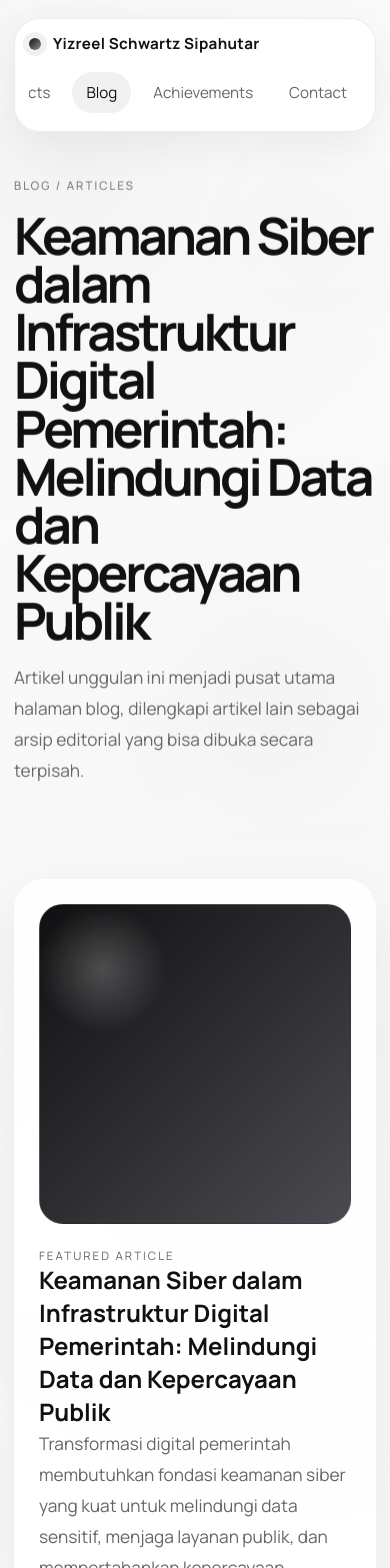
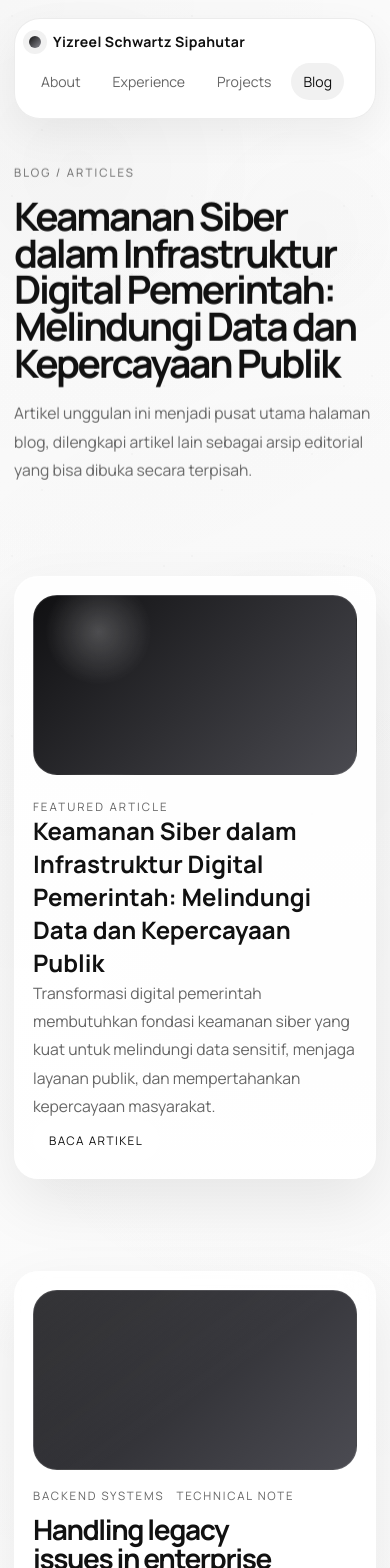
Before and after one commit to codenameyizzz/yizzzrl_portfolio, a React (Vite) app: page /blog in a window 390 px wide. Shown: the top 1568 px of the page. Built offline with nearby package versions, Linux system fonts and the light colour scheme.

Commit message:
mobile responsive

```diff
--- a/src/styles/main.css
+++ b/src/styles/main.css
@@ -76,6 +76,10 @@ a {
   text-decoration: none;
 }
 
+img {
+  max-width: 100%;
+}
+
 p,
 h1,
 h2,
@@ -117,6 +121,7 @@ dd {
   gap: 12px;
   font-weight: 700;
   letter-spacing: 0.02em;
+  min-width: 0;
 }
 
 .brand-mark {
@@ -129,6 +134,8 @@ dd {
 
 .brand-text {
   font-size: 0.95rem;
+  line-height: 1.3;
+  text-wrap: balance;
 }
 
 .site-nav {
@@ -137,6 +144,7 @@ dd {
   gap: 8px;
   flex-wrap: wrap;
   justify-content: flex-end;
+  min-width: 0;
 }
 
 .site-nav a {
@@ -272,6 +280,7 @@ main {
   border: 1px solid transparent;
   font-weight: 700;
   transition: transform 180ms ease, background-color 180ms ease, border-color 180ms ease;
+  text-align: center;
 }
 
 .button:hover {
@@ -760,6 +769,7 @@ main {
   border: 1px solid rgba(255, 255, 255, 0.12);
   box-shadow: var(--shadow);
   backdrop-filter: blur(18px);
+  min-width: 0;
 }
 
 .featured-article-thumb,
@@ -828,6 +838,7 @@ main {
   box-shadow: var(--shadow);
   backdrop-filter: blur(16px);
   transition: transform 220ms ease, border-color 220ms ease, background-color 220ms ease;
+  min-width: 0;
 }
 
 .blog-entry:hover {
@@ -853,6 +864,7 @@ main {
   line-height: 1.03;
   letter-spacing: -0.05em;
   margin-bottom: 10px;
+  text-wrap: balance;
 }
 
 .blog-entry p {
@@ -1405,6 +1417,7 @@ main {
   border: 1px solid rgba(17, 17, 17, 0.08);
   font-weight: 700;
   transition: transform 180ms ease, background-color 180ms ease;
+  overflow-wrap: anywhere;
 }
 
 .contact-links a:hover {
@@ -1606,7 +1619,7 @@ main {
 
 @media (max-width: 760px) {
   :root {
-    --container: min(100vw - 28px, 100%);
+    --container: min(calc(100vw - 28px), 100%);
   }
 
   .site-header {
@@ -1615,6 +1628,7 @@ main {
     padding: 14px;
     align-items: flex-start;
     flex-direction: column;
+    gap: 12px;
   }
 
   .site-nav {
@@ -1622,11 +1636,34 @@ main {
     overflow-x: auto;
     flex-wrap: nowrap;
     padding-bottom: 4px;
+    justify-content: flex-start;
+    -webkit-overflow-scrolling: touch;
+    scrollbar-width: none;
+    scroll-padding-inline: 4px;
+  }
+
+  .site-nav::-webkit-scrollbar {
+    display: none;
+  }
+
+  .site-nav a {
+    flex: 0 0 auto;
+    font-size: 0.88rem;
+    padding: 9px 12px;
+  }
+
+  .brand {
+    width: 100%;
+  }
+
+  .brand-text {
+    font-size: 0.88rem;
   }
 
   .hero {
     min-height: auto;
     padding-top: 20px;
+    gap: 22px;
   }
 
   .hero-copy h1 {
@@ -1634,18 +1671,43 @@ main {
     font-size: clamp(2.7rem, 13vw, 4rem);
   }
 
+  .hero-text,
+  .page-intro,
+  .article-body p,
+  .detail-card p,
+  .contact-panel p {
+    font-size: 0.98rem;
+    line-height: 1.8;
+  }
+
+  .hero-actions {
+    display: grid;
+    grid-template-columns: 1fr;
+    gap: 12px;
+  }
+
+  .button {
+    width: 100%;
+  }
+
   .page-hero h1,
   .detail-card h2 {
     max-width: 100%;
   }
 
+  .page-hero,
+  .article-hero {
+    min-height: auto;
+  }
+
   .hero-stage {
     gap: 16px;
   }
 
   .profile-card,
   .social-card {
-    width: min(100%, 220px);
+    width: 100%;
+    max-width: none;
   }
 
   .stack-logo-grid {
@@ -1670,6 +1732,7 @@ main {
 
   .award-card {
     flex-basis: min(300px, 86vw);
+    width: min(300px, 86vw);
   }
 
   .stack-logo-item {
@@ -1695,6 +1758,13 @@ main {
     right: 16px;
   }
 
+  .lightbox-panel {
+    width: 100%;
+    max-height: calc(100vh - 32px);
+    padding: 12px;
+    border-radius: 24px;
+  }
+
   .stage-card-main {
     padding: 24px;
   }
@@ -1708,10 +1778,16 @@ main {
     gap: 12px;
   }
 
+  .section-heading h2,
+  .contact-panel h2 {
+    max-width: 100%;
+  }
+
   .project-card,
   .article-card,
   .contact-panel,
-  .achievement-item {
+  .achievement-item,
+  .detail-card {
     padding: 22px;
   }
 
@@ -1720,15 +1796,134 @@ main {
     gap: 12px;
   }
 
+  .achievement-card {
+    min-height: 240px;
+    padding: 20px;
+  }
+
+  .achievement-hover-copy {
+    left: 20px;
+    right: 20px;
+    bottom: 20px;
+    font-size: 0.88rem;
+  }
+
+  .featured-article-card,
+  .blog-entry {
+    padding: 18px;
+    border-radius: 24px;
+  }
+
+  .featured-article-thumb {
+    min-height: 240px;
+  }
+
+  .blog-thumb {
+    min-height: 180px;
+  }
+
+  .blog-entry h2 {
+    max-width: none;
+  }
+
+  .blog-entry-arrow,
+  .pagination-item,
+  .article-back {
+    min-height: 40px;
+    font-size: 0.74rem;
+    letter-spacing: 0.12em;
+  }
+
+  .blog-pagination {
+    flex-wrap: wrap;
+  }
+
+  .award-card img {
+    min-height: 240px;
+  }
+
+  .award-overlay {
+    left: 18px;
+    right: 18px;
+    bottom: 18px;
+    padding: 16px;
+  }
+
+  .contact-links {
+    gap: 12px;
+  }
+
+  .contact-links a {
+    width: 100%;
+    min-height: 54px;
+    padding: 14px 18px;
+  }
+
   .site-footer {
     flex-direction: column;
     padding-bottom: 28px;
+    font-size: 0.9rem;
   }
 }
 
 @media (max-width: 560px) {
+  .hero-copy h1,
+  .page-hero h1,
+  .article-hero h1,
+  .section-heading h2,
+  .detail-card h2,
+  .contact-panel h2 {
+    text-wrap: balance;
+  }
+
+  .hero-copy h1 {
+    font-size: clamp(2.35rem, 12vw, 3.2rem);
+  }
+
+  .page-hero h1,
+  .article-hero h1 {
+    font-size: clamp(2.2rem, 10vw, 3rem);
+  }
+
+  .section-heading h2,
+  .contact-panel h2,
+  .detail-card h2 {
+    font-size: clamp(2rem, 8vw, 2.7rem);
+  }
+
   .stack-logo-grid {
     grid-template-columns: repeat(2, minmax(0, 1fr));
+  }
+
+  .stack-logo-item {
+    min-height: 124px;
+    border-radius: 22px;
+  }
+
+  .hero-metrics div {
+    padding: 16px;
+  }
+
+  .mini-panel {
+    min-height: 180px;
+    padding: 20px;
+  }
+
+  .mini-panel strong {
+    font-size: 1.12rem;
+  }
+
+  .timeline-card {
+    padding: 20px;
+  }
+
+  .article-lead-card,
+  .article-quote {
+    padding: 18px 20px;
+  }
+
+  .article-quote {
+    font-size: clamp(1.25rem, 6vw, 1.65rem);
   }
 }
 
```
